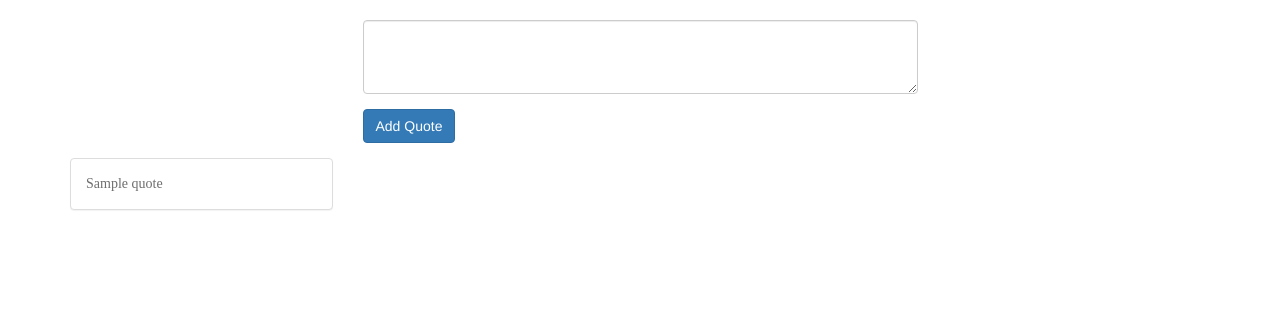
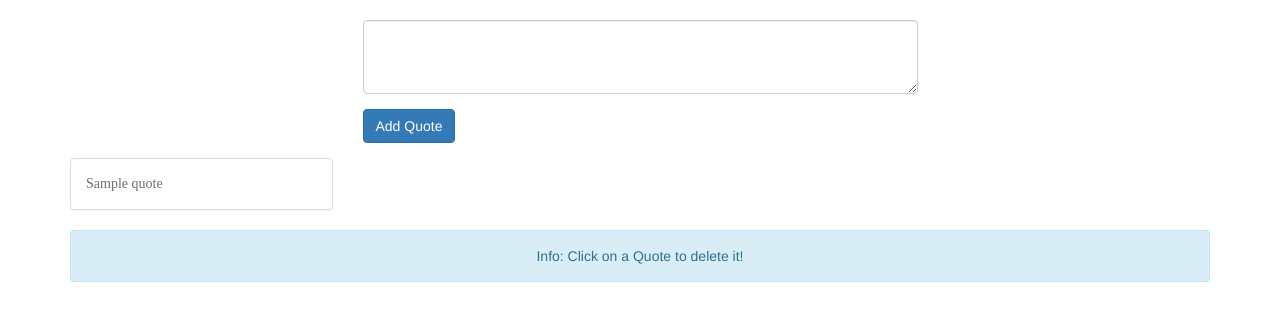
Before and after one commit to bufface/u-ms-vue, a Vue app in the folder quotes/: page / in a window 1280 px wide. Shown: the top 320 px of the page. Built offline with nearby package versions, Linux system fonts and the light colour scheme; a web font is replaced by a local one.

Commit message:
8. Adding a Info Box

```diff
--- a/quotes/src/App.vue
+++ b/quotes/src/App.vue
@@ -2,6 +2,13 @@
   <div class="container">
     <app-new-quote @quoteAdded="addQuote"></app-new-quote>
     <app-quote-grid :quotes="quotes"></app-quote-grid>
+    <div class="row">
+      <div class="col-sm-12 text-center">
+        <div class="alert alert-info">
+          Info: Click on a Quote to delete it!
+        </div>
+      </div>
+    </div>
   </div>
 </template>
 
```
